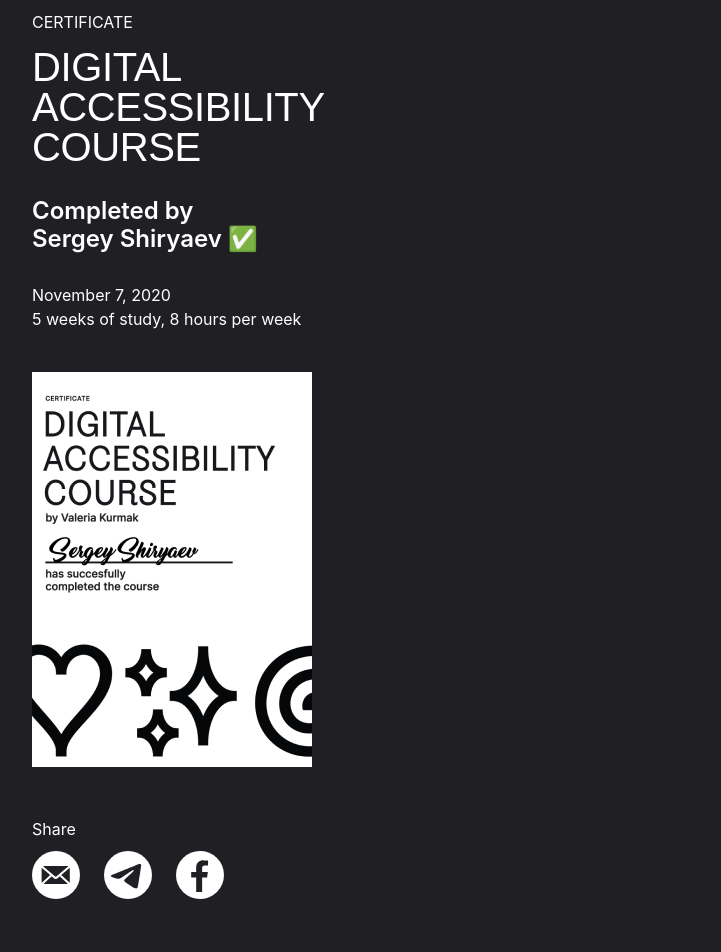
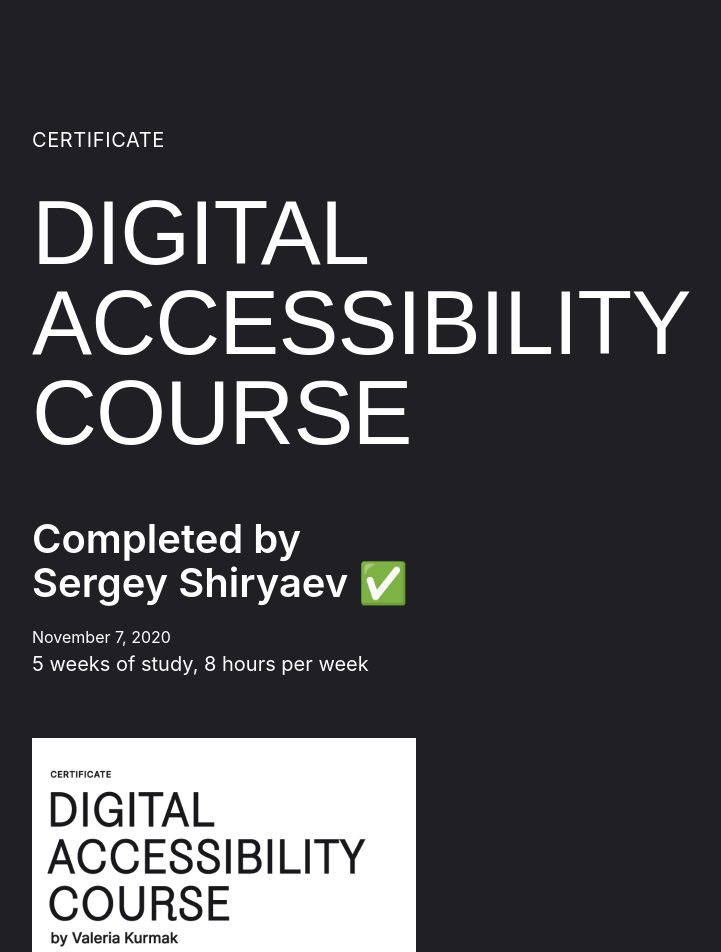
Before and after one commit to wspwebben/kurmak-certs-layout, a website built with Parcel: page index.html in a window 1280 px wide. Shown: the part 100-1052 px from the top of the page, without its empty margins (48-769 px from the left). Built offline with nearby package versions, Linux system fonts and the light colour scheme.

Commit message:
add tablet styles

```diff
--- a/index.html
+++ b/index.html
@@ -16,7 +16,12 @@
   <header class="page__header header">
     <div class="container">
       <a href="/">
-        <img src="./images/logo.svg" alt="kurmak.info" />
+        <img
+          src="images/logo.svg"
+          srcset="images/logo.svg 91w, images/logo-big.svg 113w"
+          sizes="(min-width: 768px) 113, 91px"
+          alt="kurmak.info"
+        />
       </a>
     </div>
   </header>
@@ -41,7 +46,12 @@
           <p class="certificate__text">5 weeks of study, 8 hours per week</p>
         </div>
 
-        <img src="./images/certificate.png" alt="Sergey Shiryaev's certificate" />
+        <img
+          src="images/certificate.png"
+          srcset="images/certificate.png 280w, images/certificate-big.png 384w"
+          sizes="(min-width: 768px) 384px, 280px"
+          alt="Sergey Shiryaev's certificate"
+        />
       </div>
     </section>
 
@@ -52,17 +62,17 @@
         <ul class="share__list">
           <li class="share__item">
             <a href="#" aria-label="Share with Email">
-              <img src="./images/icons/email.svg" width="48" height="48" alt="">
+              <img class="share__icon" src="./images/icons/email.svg" width="48" height="48" alt="">
             </a>
           </li>
           <li class="share__item">
             <a href="#" aria-label="Share with Telegram">
-              <img src="./images/icons/telegram.svg" width="48" height="48" alt="">
+              <img class="share__icon" src="./images/icons/telegram.svg" width="48" height="48" alt="">
             </a>
           </li>
           <li class="share__item">
             <a href="#" aria-label="Share with Facebook">
-              <img src="./images/icons/facebook.svg" width="48" height="48" alt="">
+              <img class="share__icon" src="./images/icons/facebook.svg" width="48" height="48" alt="">
             </a>
           </li>
         </ul>
--- a/styles/_variables.scss
+++ b/styles/_variables.scss
@@ -2,6 +2,6 @@
 
 // Mobile-first
 $screens: (
-  'tablet': 600px,
+  'tablet': 768px,
   'desktop': $container-width
 );
--- a/styles/block/_certificate.scss
+++ b/styles/block/_certificate.scss
@@ -1,13 +1,38 @@
+@use '../mixin';
 @use '../font';
 
 .certificate {
   &__description {
     margin-bottom: 41px;
+
+    @include mixin.media('tablet') {
+      margin-bottom: 59px;
+    }
   }
 
   &__title-wrapper {
     margin-top: 0;
-    margin-bottom: 30px;
+    margin-bottom: 15px;
+
+    @include mixin.media('tablet') {
+      margin-bottom: 20px;
+    }
+  }
+
+  &__pretitle {
+    margin-top: 0;
+    margin-bottom: 15px;
+    font-weight: font.$weight-normal;
+    text-transform: uppercase;
+    font-size: 16px;
+    line-height: 1.2;
+    letter-spacing: 0.03em;
+
+    @include mixin.media('tablet') {
+      margin-bottom: 30px;
+      font-size: 20px;
+      line-height: 1.8;
+    }
   }
 
   &__title {
@@ -20,6 +45,11 @@
     letter-spacing: -0.01em;
     text-transform: uppercase;
     white-space: pre-line;
+
+    @include mixin.media('tablet') {
+      margin-bottom: 59px;
+      font-size: 90px;
+    }
   }
 
   &__subtitle {
@@ -28,17 +58,19 @@
     line-height: 1.16;
     font-weight: font.$weight-semibold;
     white-space: pre-line;
-  }
 
-  &__pretitle {
-    font-weight: font.$weight-normal;
-    text-transform: uppercase;
-    font-size: 16px;
-    line-height: 1.2;
-    margin-bottom: 15px;
+    @include mixin.media('tablet') {
+      font-size: 40px;
+      line-height: 1.1;
+    }
   }
 
   &__text {
     margin: 0;
+
+    @include mixin.media('tablet') {
+      font-size: 20px;
+      line-height: 1.5;
+    }
   }
 }
--- a/styles/block/_header.scss
+++ b/styles/block/_header.scss
@@ -1,3 +1,9 @@
+@use '../mixin';
+
 .header {
   padding: 32px 0;
+
+  @include mixin.media('tablet') {
+    padding: 47px 0;
+  }
 }
--- a/styles/block/_page.scss
+++ b/styles/block/_page.scss
@@ -19,6 +19,11 @@
     margin: 0;
     padding-top: 100px;
     padding-bottom: 75px;
+
+    @include mixin.media('tablet') {
+      padding-top: 158px;
+      padding-bottom: 192px;
+    }
   }
 
   &__header {
@@ -34,5 +39,9 @@
 
   &__certificate {
     margin-bottom: 50px;
+
+    @include mixin.media('tablet') {
+      padding-top: 64px;
+    }
   }
 }
--- a/styles/block/_share.scss
+++ b/styles/block/_share.scss
@@ -1,3 +1,4 @@
+@use '../mixin';
 @use '../font';
 
 .share {
@@ -8,6 +9,11 @@
     font-weight: font.$weight-normal;
     margin-top: 0;
     margin-bottom: 10px;
+
+    @include mixin.media('tablet') {
+      font-size: 20px;
+      line-height: 1.5;
+    }
   }
 
   &__list {
@@ -16,5 +22,14 @@
 
   &__item {
     margin-right: 24px;
+
+    @include mixin.media('tablet') {
+      margin-right: 28px;
+    }
+  }
+
+  &__icon {
+    width: 56px;
+    height: 56px;
   }
 }
```
Also changed, not shown: images/certificate-big.png (added), images/logo-big.svg (added).
